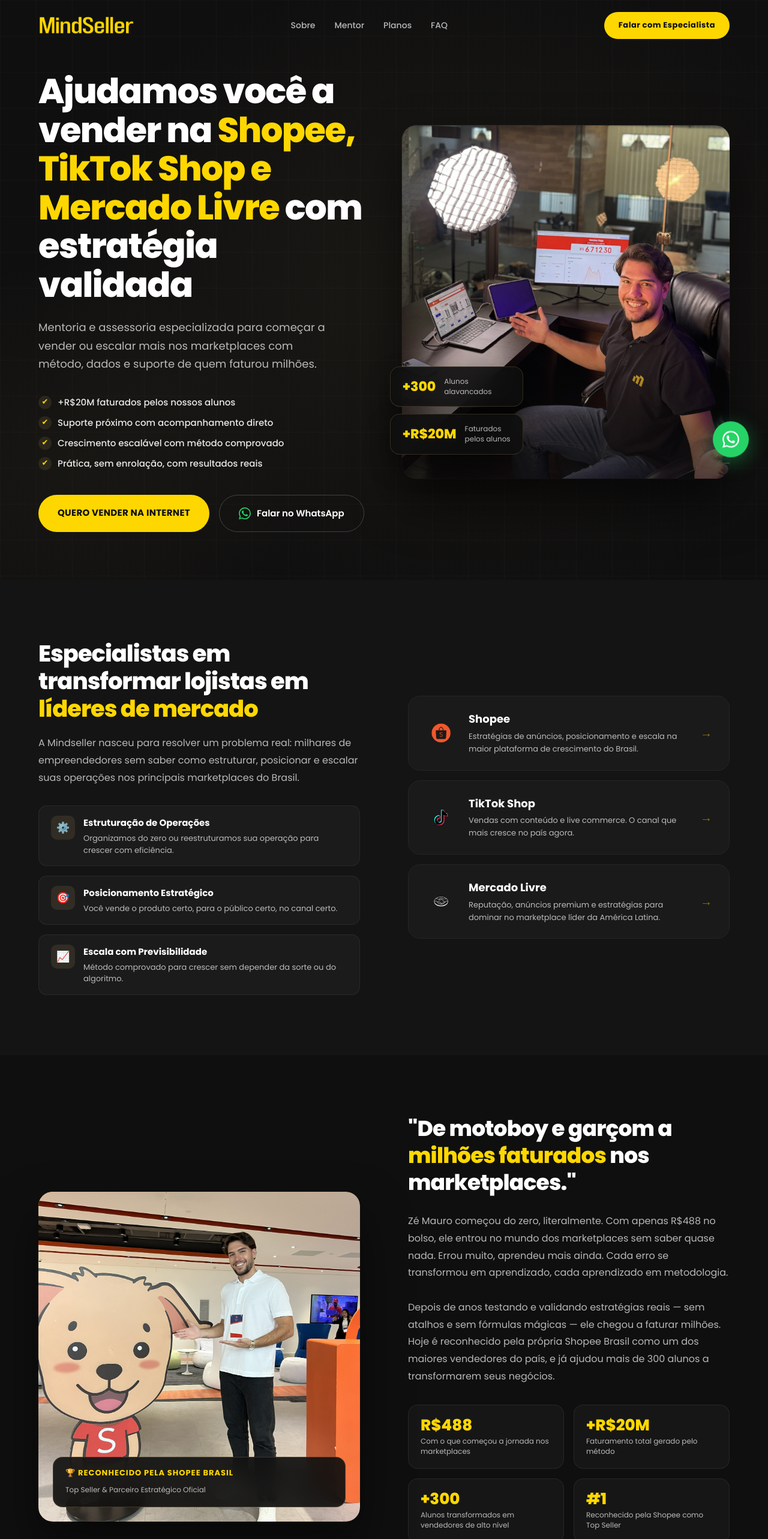
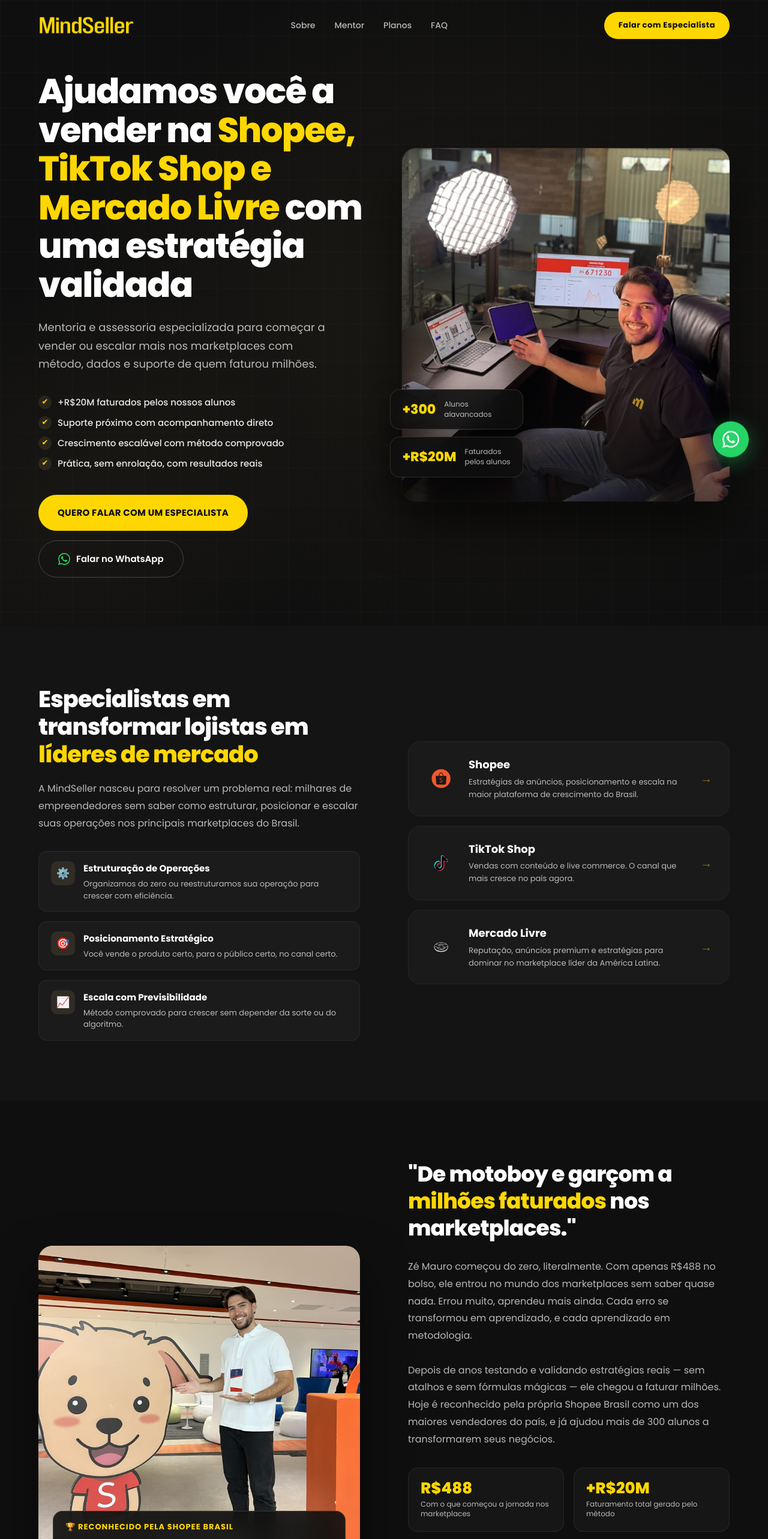
Before and after one commit to Julio-Lauwers/MindSeller-Lading-page, a Next.js app: page / in a window 1280 px wide. Shown: the top 2566 px of the page at 60% size. Built offline with nearby package versions, Linux system fonts and the light colour scheme.

Commit message:
versão 1.1

```diff
--- a/src/components/layout/Footer.tsx
+++ b/src/components/layout/Footer.tsx
@@ -44,7 +44,7 @@
         </div>
 
         <div className={styles.bottom}>
-          <span>© 2025 <span className="gold">Mindseller</span>. Todos os direitos reservados.</span>
+          <span>© 2025 <span className="gold">MindSeller</span>. Todos os direitos reservados.</span>
           <span>Resultados podem variar. Comprometimento é essencial.</span>
         </div>
       </div>
--- a/src/components/sections/FinalCtaSection.tsx
+++ b/src/components/sections/FinalCtaSection.tsx
@@ -18,7 +18,7 @@
         <h2 className={styles.ctaH2}>
           Seu negócio está pronto
           <br />
-          para <span className="gold">vender mais?</span>
+          para <span className="gold">escalar suas vendas?</span>
         </h2>
         <p className={styles.ctaP}>
           Fale agora com um especialista e descubra o plano certo para sua operação crescer de verdade.
--- a/src/components/sections/HeroSection.tsx
+++ b/src/components/sections/HeroSection.tsx
@@ -16,7 +16,7 @@
             <h1 className={`${styles.heroH1} fade-up`}>
               Ajudamos você a vender na{' '}
               <em>Shopee, TikTok Shop e Mercado Livre</em>{' '}
-              com estratégia validada
+              com uma estratégia validada
             </h1>
             <p className={`${styles.heroSub} fade-up`}>
               Mentoria e assessoria especializada para começar a vender ou escalar
@@ -34,7 +34,7 @@
                 rel="noopener noreferrer"
                 className={styles.btnPrimary}
               >
-                QUERO VENDER NA INTERNET
+                QUERO FALAR COM UM ESPECIALISTA
               </a>
               <a
                 href={WA_LINKS.default}
--- a/src/components/sections/MentorSection.tsx
+++ b/src/components/sections/MentorSection.tsx
@@ -11,7 +11,7 @@
           <div className={`${styles.mentorImgWrap} fade-left`}>
             <Image
               src="/Mentor-shopee.jpeg"
-              alt="Zé Mauro - Fundador da Mindseller"
+              alt="Zé Mauro - Fundador da MindSeller"
               width={550}
               height={690}
               className={styles.mentorImg}
@@ -29,7 +29,7 @@
             <p className={styles.mentorStory}>
               Zé Mauro começou do zero, literalmente. Com apenas R$488 no bolso, ele entrou no
               mundo dos marketplaces sem saber quase nada. Errou muito, aprendeu mais ainda. Cada
-              erro se transformou em aprendizado, cada aprendizado em metodologia.
+              erro se transformou em aprendizado, e cada aprendizado em metodologia.
               <br />
               <br />
               Depois de anos testando e validando estratégias reais — sem atalhos e sem fórmulas
--- a/src/components/sections/MethodologySection.module.css
+++ b/src/components/sections/MethodologySection.module.css
@@ -106,8 +106,11 @@
     display: none;
   }
 
-  /* Always show content on the right side on mobile */
-  .timelineItem > .timelineContent:first-child {
-    display: none;
+  .timelineItemLeft .timelineDot {
+    order: 1;
+  }
+
+  .timelineItemLeft .timelineContent {
+    order: 2;
   }
 }
--- a/src/components/sections/MethodologySection.tsx
+++ b/src/components/sections/MethodologySection.tsx
@@ -18,7 +18,7 @@
         <div className={styles.timeline}>
           <div className={styles.timelineLine} />
           {METHODOLOGY_STEPS.map((step) => (
-            <div key={step.num} className={`${styles.timelineItem} fade-up`}>
+            <div key={step.num} className={`${styles.timelineItem} ${step.side === 'left' ? styles.timelineItemLeft : ''} fade-up`}>
               {step.side === 'right' ? (
                 <>
                   <div className={styles.timelineEmpty} />
--- a/src/components/sections/TestimonialsSection.tsx
+++ b/src/components/sections/TestimonialsSection.tsx
@@ -11,7 +11,7 @@
             O que nossos <span className="gold">alunos dizem</span>
           </h2>
           <p className={styles.sectionP}>
-            Resultados reais de pessoas reais. Veja o que quem passou pela Mindseller tem a dizer.
+            Resultados reais de pessoas reais. Veja o que os alunos da MindSeller têm a dizer.
           </p>
         </div>
 
@@ -19,7 +19,7 @@
         <div className={`${styles.videoWrap} fade-up`}>
           <iframe
             src="https://www.youtube.com/embed/vc06g9zra8c"
-            title="Depoimento Mindseller"
+            title="Depoimento MindSeller"
             allow="accelerometer; autoplay; clipboard-write; encrypted-media; gyroscope; picture-in-picture; web-share"
             allowFullScreen
           />
--- a/src/components/sections/WhoSection.tsx
+++ b/src/components/sections/WhoSection.tsx
@@ -13,7 +13,7 @@
               <span className="gold">líderes de mercado</span>
             </h2>
             <p>
-              A Mindseller nasceu para resolver um problema real: milhares de empreendedores sem
+              A MindSeller nasceu para resolver um problema real: milhares de empreendedores sem
               saber como estruturar, posicionar e escalar suas operações nos principais marketplaces
               do Brasil.
             </p>
--- a/src/lib/constants.ts
+++ b/src/lib/constants.ts
@@ -189,7 +189,7 @@
     period: 'à vista · ou 12x',
     featured: false,
     features: [
-      'Time da Mindseller faz toda operação',
+      'O time da MindSeller faz toda operação',
       'Pesquisa e escolha de produtos',
       'Escala de vendas com ADS gerenciado',
       'Relatórios mensais de performance',
```
